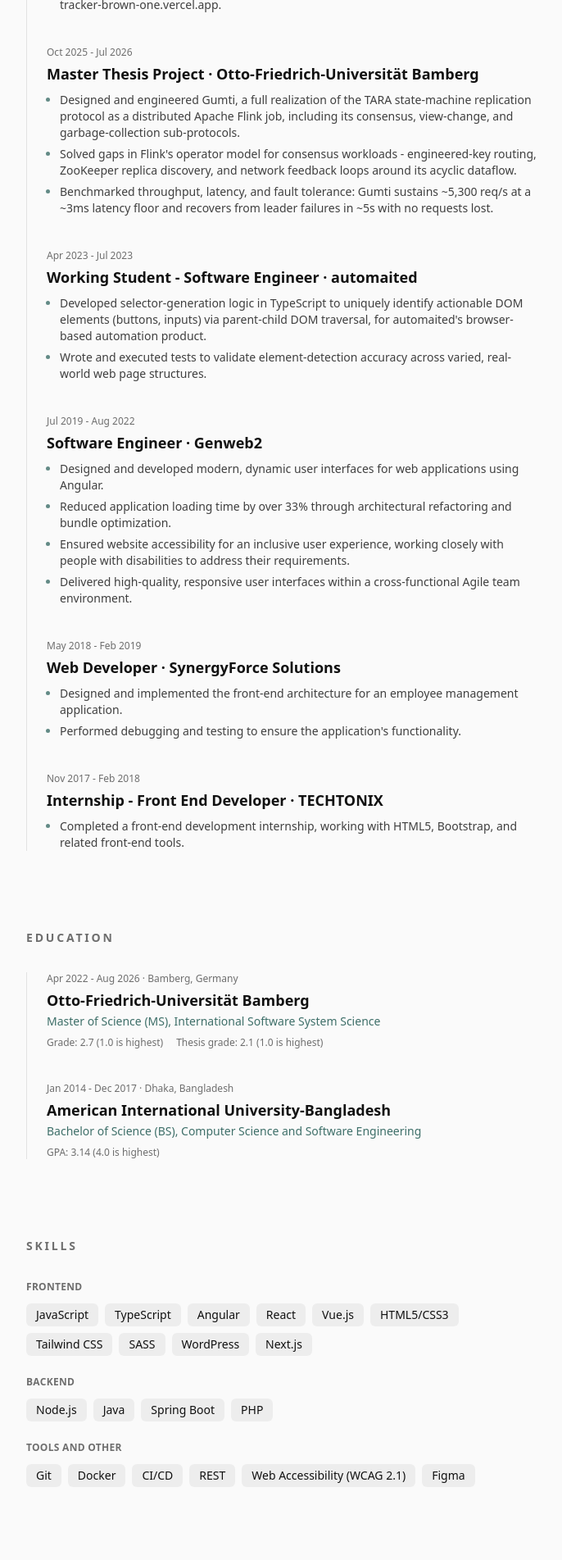
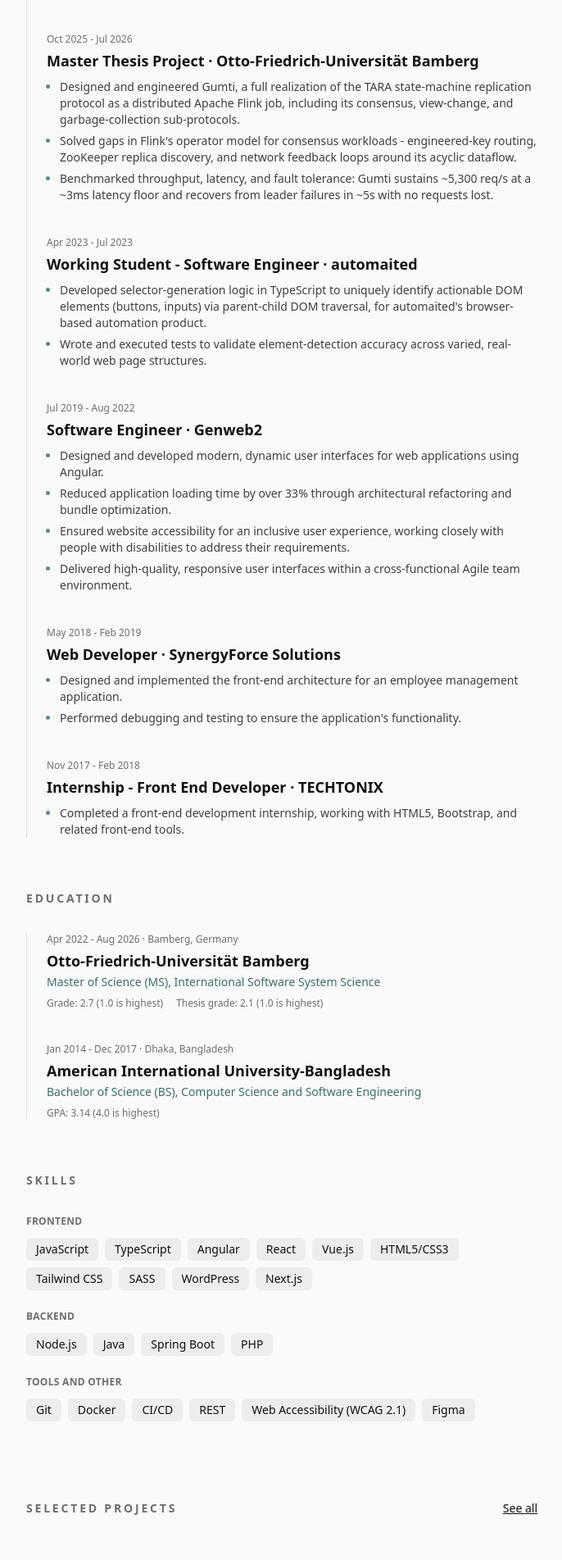
Before and after one commit to MD-Moinuddin/My-Portfolio, a Next.js app: page / in a window 1280 px wide. Shown: the part 880-2783 px from the top of the page at 82% size, without its empty margins (296-982 px from the left). Built offline with nearby package versions, Linux system fonts and the light colour scheme.

Commit message:
style: tighten middle section spacing further to py-8
Experience, Education, and Skills drop from py-12 (48px) to py-8
(32px) top/bottom padding, per a second round of tuning. Hero,
Projects, and Contact remain at py-16 as bookends.

Co-Authored-By: Claude Sonnet 5 <noreply@anthropic.com>

```diff
--- a/components/sections/Education.tsx
+++ b/components/sections/Education.tsx
@@ -7,7 +7,7 @@ interface EducationProps {
 
 export function Education({ entries }: EducationProps) {
   return (
-    <section id="education" className="mx-auto max-w-2xl px-6 py-12">
+    <section id="education" className="mx-auto max-w-2xl px-6 py-8">
       <h2 className="text-sm font-semibold uppercase tracking-[0.2em] opacity-60">Education</h2>
       <ol className="mt-8 space-y-10 border-l border-ink/10 pl-6 dark:border-snow/10">
         {entries.map((entry) => (
--- a/components/sections/Experience.tsx
+++ b/components/sections/Experience.tsx
@@ -7,7 +7,7 @@ interface ExperienceProps {
 
 export function Experience({ entries }: ExperienceProps) {
   return (
-    <section id="experience" className="mx-auto max-w-2xl px-6 py-12">
+    <section id="experience" className="mx-auto max-w-2xl px-6 py-8">
       <h2 className="text-sm font-semibold uppercase tracking-[0.2em] opacity-60">Experience</h2>
       <ol className="mt-8 space-y-10 border-l border-ink/10 pl-6 dark:border-snow/10">
         {entries.map((entry) => (
--- a/components/sections/Skills.tsx
+++ b/components/sections/Skills.tsx
@@ -7,7 +7,7 @@ interface SkillsProps {
 
 export function Skills({ groups }: SkillsProps) {
   return (
-    <section id="skills" className="mx-auto max-w-2xl px-6 py-12">
+    <section id="skills" className="mx-auto max-w-2xl px-6 py-8">
       <h2 className="text-sm font-semibold uppercase tracking-[0.2em] opacity-60">Skills</h2>
       <div className="mt-8 space-y-6">
         {groups.map((group) => (
```
